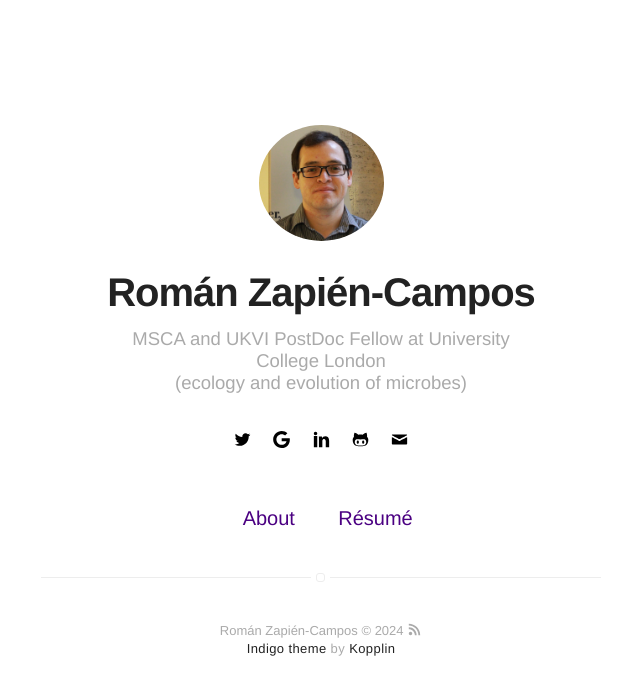
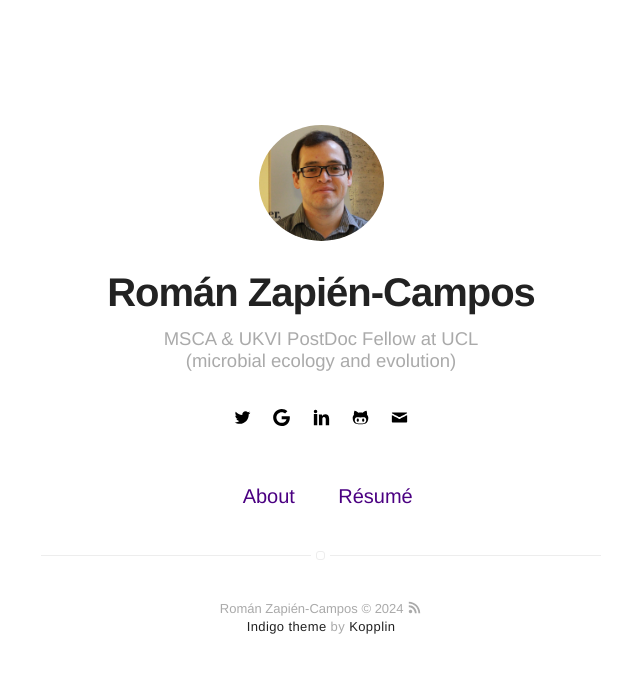
Before and after one commit to romanzapien/romanzapien.github.io, a Jekyll site: the page built from index.html, in a window 1280 px wide. Shown: the top 695 px of the page, without its empty margins (319-959 px from the left). Built offline with Jekyll 4.4.1, drawn with Linux system fonts in a browser that asks for light colours.

Commit message:
Update _config.yml
changed email

```diff
--- a/_config.yml
+++ b/_config.yml
@@ -1,6 +1,6 @@
 # main text of home
 name: Román Zapién-Campos
-bio: MSCA and UKVI PostDoc Fellow at University College London<br>(ecology and evolution of microbes)
+bio: MSCA & UKVI PostDoc Fellow at UCL<br>(microbial ecology and evolution)
 
 # twitter summary info
 description: Román Zapién-Campos personal website
@@ -34,7 +34,7 @@ disqus:
   categories: [blog, project] # only show disqus for posts that have these categories
 
 # if you don't have any of social below, comment the line
-email: ucbtruz@ucl.ac.uk
+email: roman.zapien@ucl.ac.uk
 google: TyfoFisAAAAJ
 github: romanzapien
 twitter: romanzapien
```
